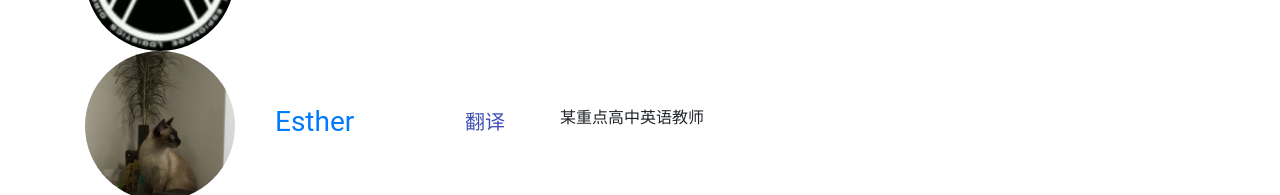
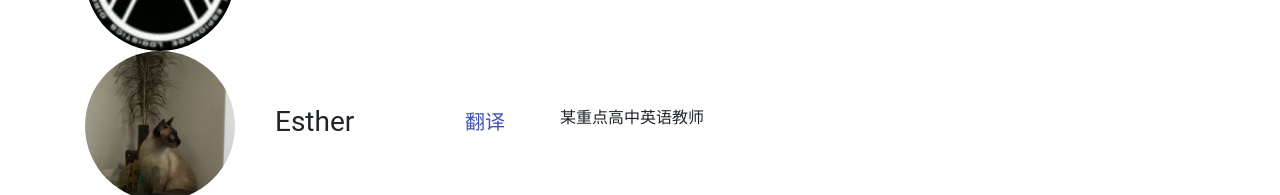
Before and after one commit to ECENPAC/team.ecenpac.com, a plain HTML site: page index.html in a window 1280 px wide. Shown: the part 1747-1942 px from the top of the page. Drawn offline with nearby package versions, Linux system fonts and the light colour scheme.

Commit message:
Wrong weibo link

```diff
--- a/index.html
+++ b/index.html
@@ -128,7 +128,7 @@
 			<div class="col-md-2">
 				<img src="./icons/Esther.jpg" class="img-fluid img-circle">
 			</div>
-			<div class="col-md-2"><h3><b><a href="https://m.weibo.cn/users/5173633457/qq">Esther</a></b></h3></div>
+			<div class="col-md-2"><h3><b>Esther</b></h3></div>
 			<div class="col-md-1"><h5 class="indigo-text"><strong>翻译</strong></h5></div>
 			<div class="col-md-7"><p>某重点高中英语教师</p></div>
 		</div>
```
